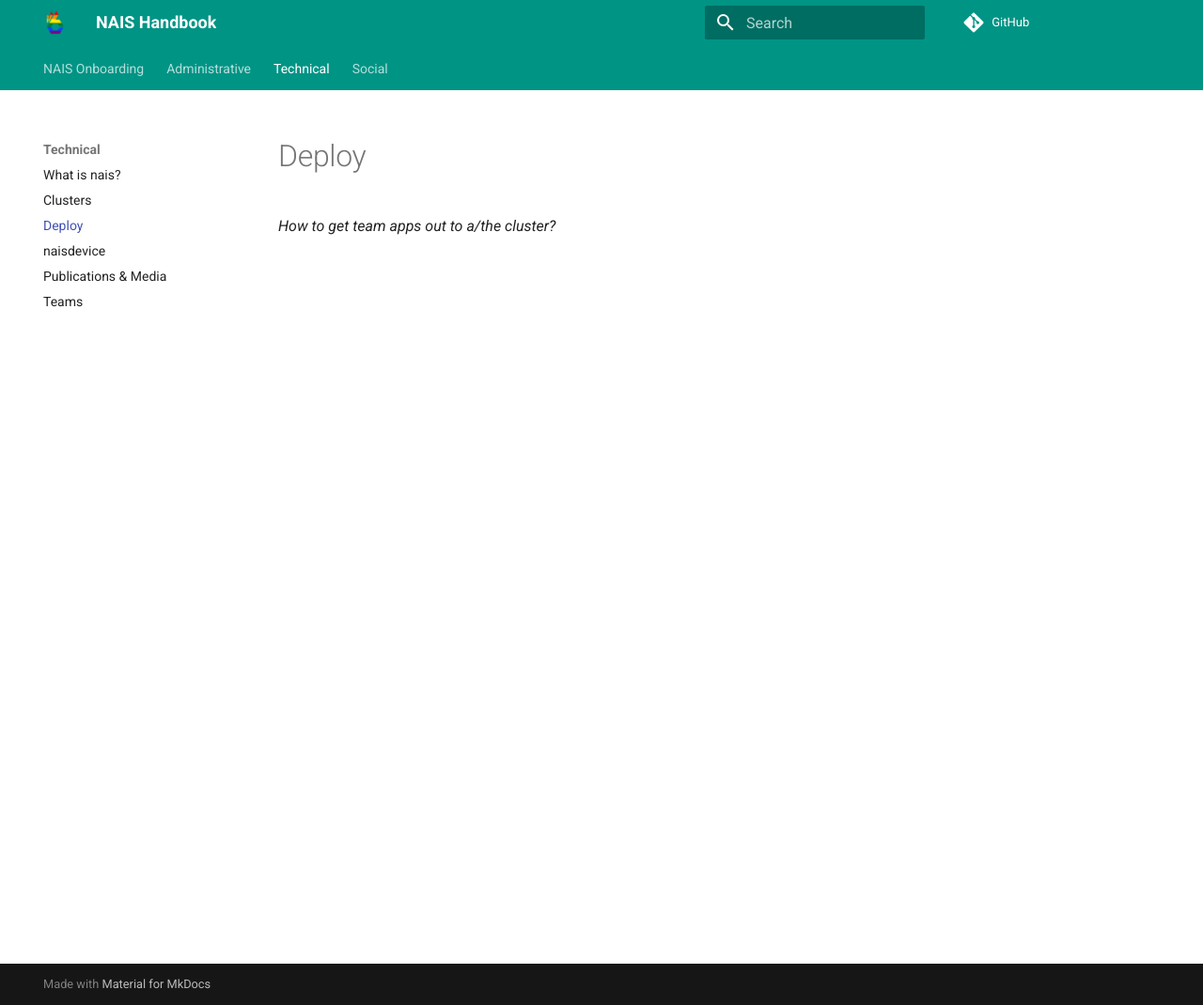
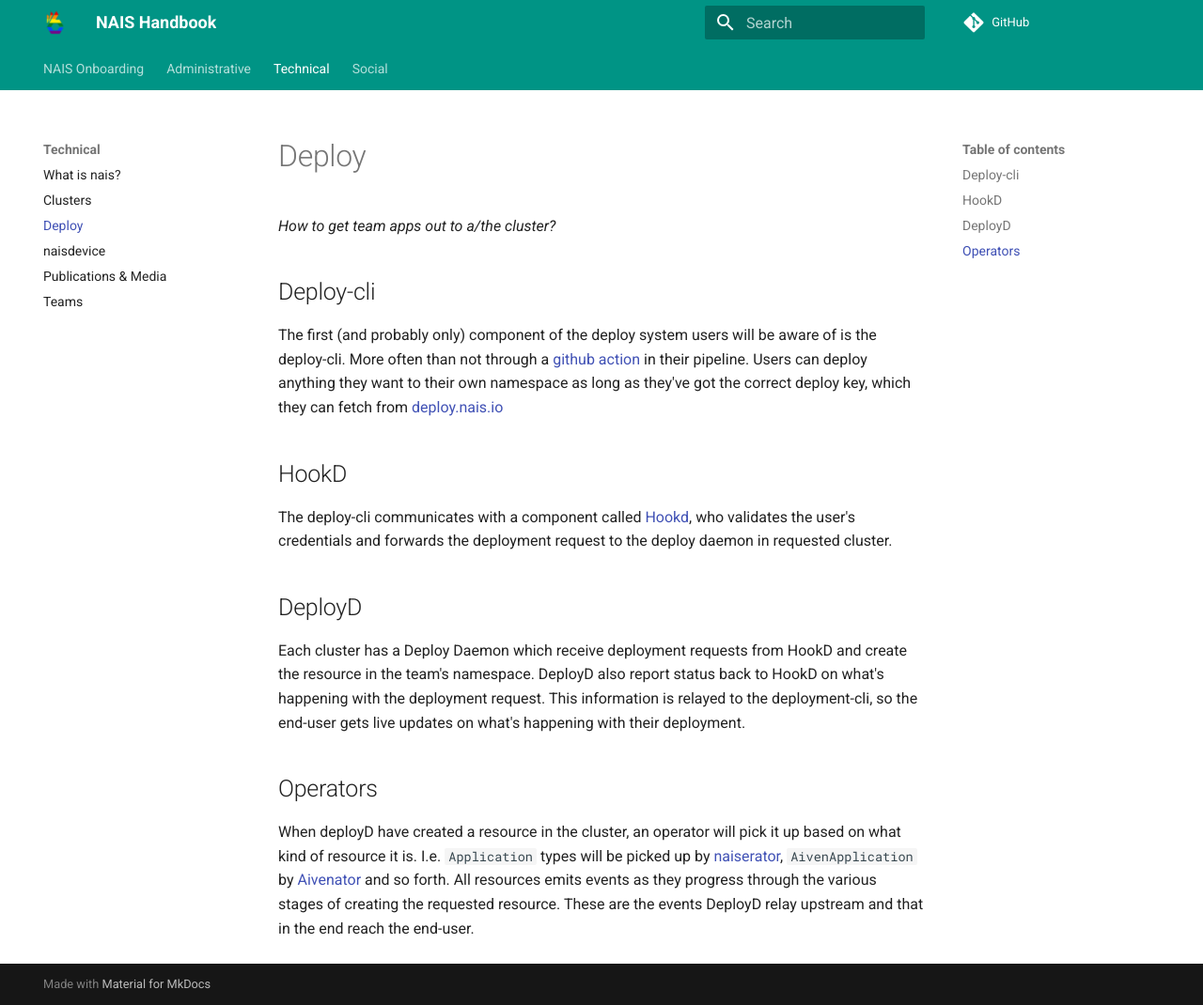
Before and after one commit to nais/handbook, an MkDocs documentation site: the page built from docs/technical/deploy.md, in a window 1280 px wide and 1070 px high. Shown: the whole window at 94% size. Built offline with MkDocs 1.6.1 and Material for MkDocs 9.7.7, drawn with Linux system fonts in a browser that asks for light colours; comment, search, counter and statistics services are not loaded.

Commit message:
draft on deploy

```diff
--- a/docs/technical/deploy.md
+++ b/docs/technical/deploy.md
@@ -1,3 +1,21 @@
 # Deploy
 
 _How to get team apps out to a/the cluster?_
+
+## Deploy-cli
+The first (and probably only) component of the deploy system users will be aware of is the deploy-cli.
+More often than not through a [github action](https://doc.nais.io/deployment/#deploy-with-github-actions) in their pipeline.
+Users can deploy anything they want to their own namespace as long as they've got the correct deploy key, which they can fetch from [deploy.nais.io](https://deploy.nais.io/apikeys)
+
+## HookD
+The deploy-cli communicates with a component called [Hookd](https://github.com/nais/deploy/blob/master/cmd/hookd/main.go), who validates the user's credentials and forwards the deployment request to the deploy daemon in requested cluster.
+
+## DeployD
+Each cluster has a Deploy Daemon which receive deployment requests from HookD and create the resource in the team's namespace.
+DeployD also report status back to HookD on what's happening with the deployment request. This information is relayed to the deployment-cli, so the end-user gets live updates on what's happening with their deployment.
+
+## Operators
+When deployD have created a resource in the cluster, an operator will pick it up based on what kind of resource it is.
+I.e. `Application` types will be picked up by [naiserator](https://github.com/nais/naiserator), `AivenApplication` by [Aivenator](https://github.com/nais/aivenator) and so forth.
+All resources emits events as they progress through the various stages of creating the requested resource.
+These are the events DeployD relay upstream and that in the end reach the end-user.
```
